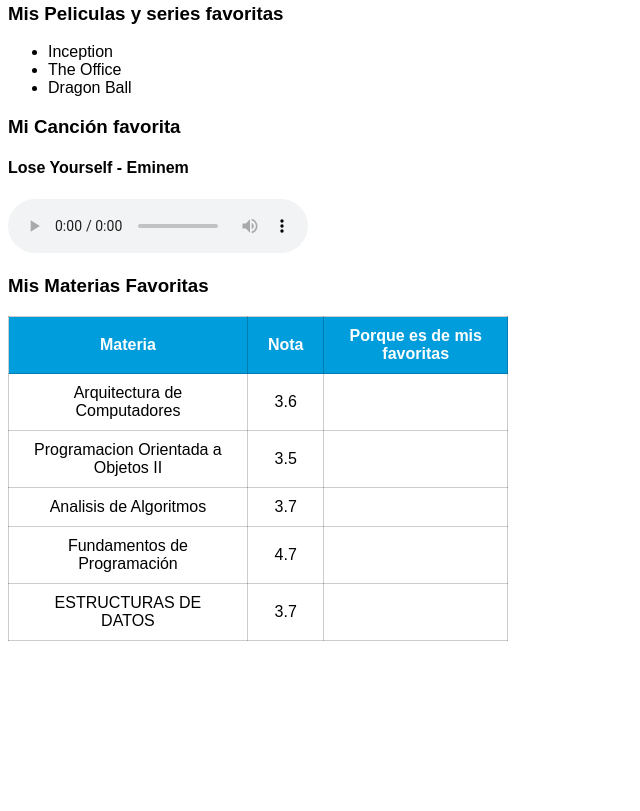
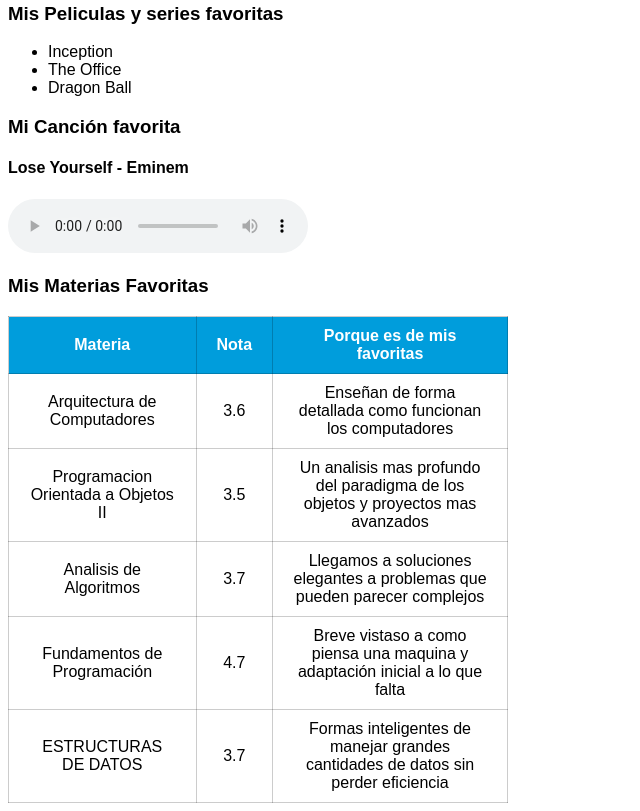
Before and after one commit to JuanPCT/ActividadHtml, a plain HTML site: page index.html in a window 1280 px wide. Shown: the part 668-1479 px from the top of the page, without its empty margins (0-640 px from the left). Before the commit the page ends 1317 px from the top, so only its background shows below. Drawn offline with Linux system fonts and the light colour scheme.

Commit message:
porque me gustan las materias

```diff
--- a/index.html
+++ b/index.html
@@ -61,27 +61,27 @@
             <tr>
                 <td>Arquitectura de Computadores</td>
                 <td>3.6</td>
-                <td></td>
+                <td>Enseñan de forma detallada como funcionan los computadores</td>
             </tr>
             <tr>
                 <td>Programacion Orientada a Objetos II</td>
                 <td>3.5</td>
-                <td></td>
+                <td>Un analisis mas profundo del paradigma de los objetos y proyectos mas avanzados</td>
             </tr>
             <tr>
                 <td>Analisis de Algoritmos</td>
                 <td>3.7</td>
-                <td></td>
+                <td>Llegamos a soluciones elegantes a problemas que pueden parecer complejos</td>
             </tr>
             <tr>
                 <td>Fundamentos de Programación</td>
                 <td>4.7</td>
-                <td></td>
+                <td>Breve vistaso a como piensa una maquina y adaptación inicial a lo que falta</td>
             </tr>
             <tr>
                 <td>ESTRUCTURAS DE DATOS</td>
                 <td>3.7</td>
-                <td></td>
+                <td>Formas inteligentes de manejar grandes cantidades de datos sin perder eficiencia</td>
             </tr>
         </table>
     </section>
```
